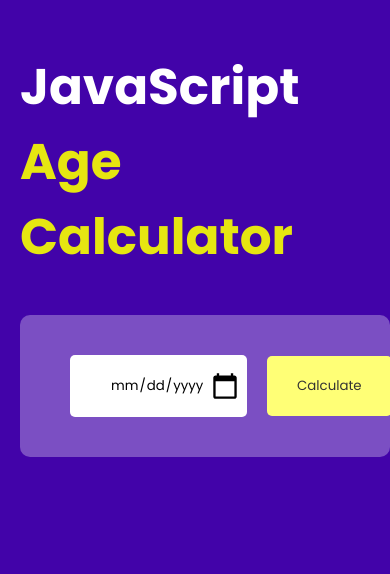
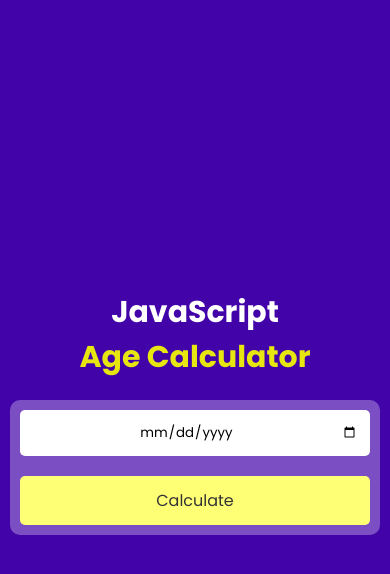
Before and after one commit to Aashish1A/HTML_CSS_JavaScript_Projects, a plain HTML site: page 12. Age_Calculator/index.html in a window 390 px wide. Drawn offline with Linux system fonts and the light colour scheme.

Commit message:
style.css

```diff
--- a/12. Age_Calculator/style.css
+++ b/12. Age_Calculator/style.css
@@ -11,18 +11,20 @@
   background-color: #4203a9;
   color: #fff;
   padding: 10px;
+  display: flex;
+  justify-content: center;
+  align-items: center;
 }
 
 .calculator {
   width: 100%;
   max-width: 600px;
-  margin-left: 10px;
-  margin-right: 5px;
-  margin-top: 40px;
+  margin: 40px auto;
+  text-align: center;
 }
 
 .calculator h1 {
-  font-size: 50px;
+  font-size: 40px;
   font-weight: 700;
 }
 
@@ -31,53 +33,85 @@
 }
 
 .input-box {
-    margin-top: 40px;
-  padding: 40px 50px 40px;
+  margin-top: 20px;
+  padding: 20px;
   border-radius: 10px;
   background-color: rgba(255, 255, 255, 0.3);
   display: flex;
+  flex-direction: column;
   align-items: center;
 }
 
 .input-box input {
-  flex: 1;
-  margin-right: 20px;
-  padding: 20px 40px 20px 40px;
+  width: 100%;
+  max-width: 350px;
+  margin-bottom: 20px;
+  padding: 15px;
   border: 0;
   outline: 0;
   border-radius: 5px;
-  position: relative;
+  text-align: center;
 }
 
 .input-box button {
   background: #ffff76;
   border: 0;
   outline: 0;
-  padding: 20px 30px;
+  padding: 15px 30px;
   border-radius: 5px;
   font-weight: 500;
   color: #333;
   cursor: pointer;
 }
 
-.input-box input::-webkit-calendar-picker-indicator {
-  top: 0;
-  right: 0;
-  left: 0;
-  bottom: 0;
-  width: auto;
-  height: auto;
-  position: absolute;
-  background-position: calc(100% - 5px);
-  background-size: 30px;
-  cursor: pointer;
-}
-
 #result {
-  font-size: 20px;
-  margin-top: 40px;
+  font-size: 18px;
+  margin-top: 20px;
 }
 
 #result span {
   color: #ffff76;
 }
+
+/* Responsive Design */
+@media (max-width: 768px) {
+  .calculator h1 {
+    font-size: 35px;
+  }
+
+  .input-box {
+    padding: 20px;
+  }
+
+  .input-box input {
+    max-width: 100%;
+    padding: 15px;
+  }
+
+  .input-box button {
+    width: 100%;
+  }
+}
+
+@media (max-width: 480px) {
+  .calculator h1 {
+    font-size: 30px;
+  }
+
+  .input-box {
+    padding: 10px;
+  }
+
+  .input-box input {
+    padding: 12px;
+  }
+
+  .input-box button {
+    padding: 12px;
+    font-size: 16px;
+  }
+
+  #result {
+    font-size: 16px;
+  }
+}
```
